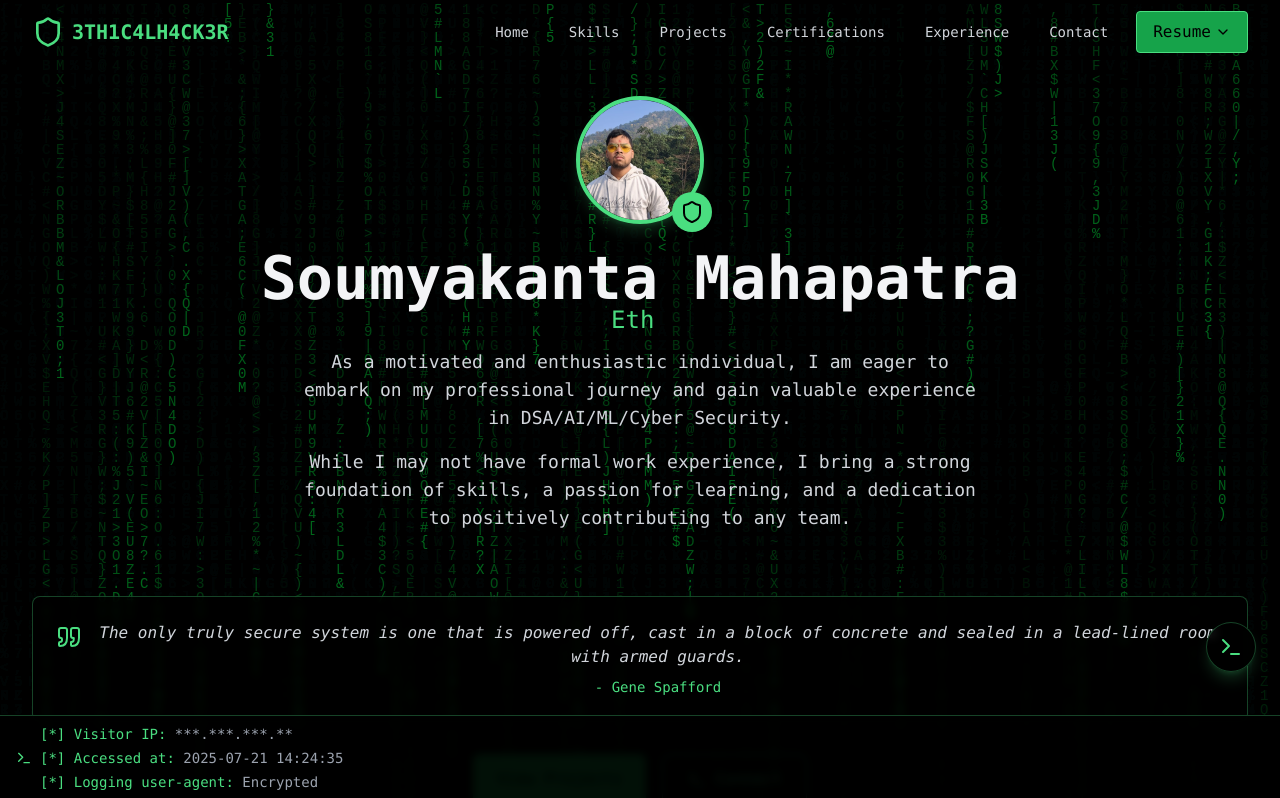
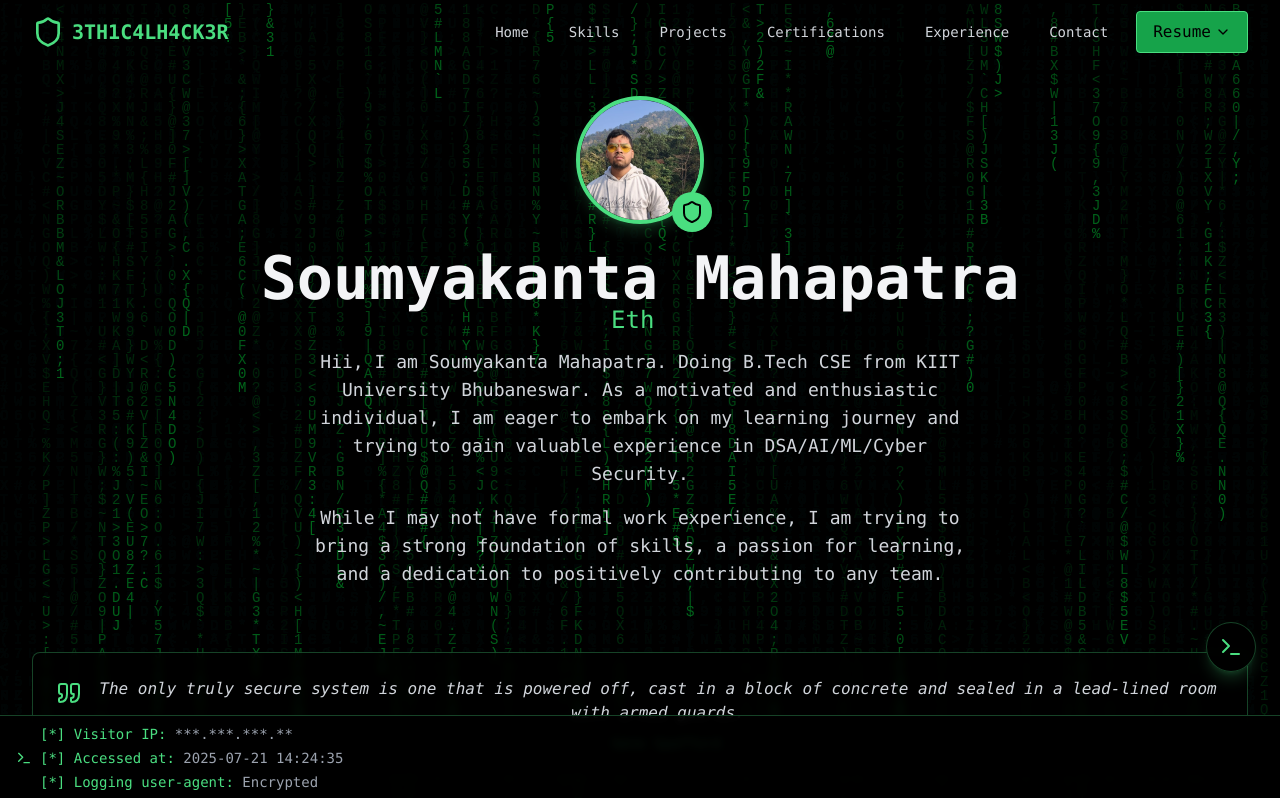
Before and after one commit to SOUMYA547/PortfolioWebsite3, a React (Vite) app: page / in a window 1280 px wide. Shown: the top 798 px of the page. Built offline with nearby package versions, Linux system fonts and the light colour scheme.

Commit message:
Update Hero.tsx

```diff
--- a/src/components/Hero.tsx
+++ b/src/components/Hero.tsx
@@ -6,7 +6,7 @@ import { CyberQuote } from './CyberQuote';
 export const Hero = () => {
   const [text, setText] = useState('');
   const [isTypingComplete, setIsTypingComplete] = useState(false);
-  const fullText = 'Ethical Hacker & Cybersecurity Enthusiast';
+  const fullText = 'Ethical Hacking Learner & Cybersecurity Enthusiast';
 
   useEffect(() => {
     let index = 0;
@@ -51,10 +51,10 @@ export const Hero = () => {
           </div>
           <div className="max-w-2xl mb-8 text-gray-300">
             <p className="text-lg mb-4">
-              As a motivated and enthusiastic individual, I am eager to embark on my professional journey and gain valuable experience in DSA/AI/ML/Cyber Security.
+              Hii, I am Soumyakanta Mahapatra. Doing B.Tech CSE from KIIT University Bhubaneswar. As a motivated and enthusiastic individual, I am eager to embark on my learning journey and trying to gain valuable experience in DSA/AI/ML/Cyber Security.
             </p>
             <p className="text-lg">
-              While I may not have formal work experience, I bring a strong foundation of skills, a passion for learning, and a dedication to positively contributing to any team.
+              While I may not have formal work experience, I am trying to bring a strong foundation of skills, a passion for learning, and a dedication to positively contributing to any team.
             </p>
           </div>
           <CyberQuote />
```
